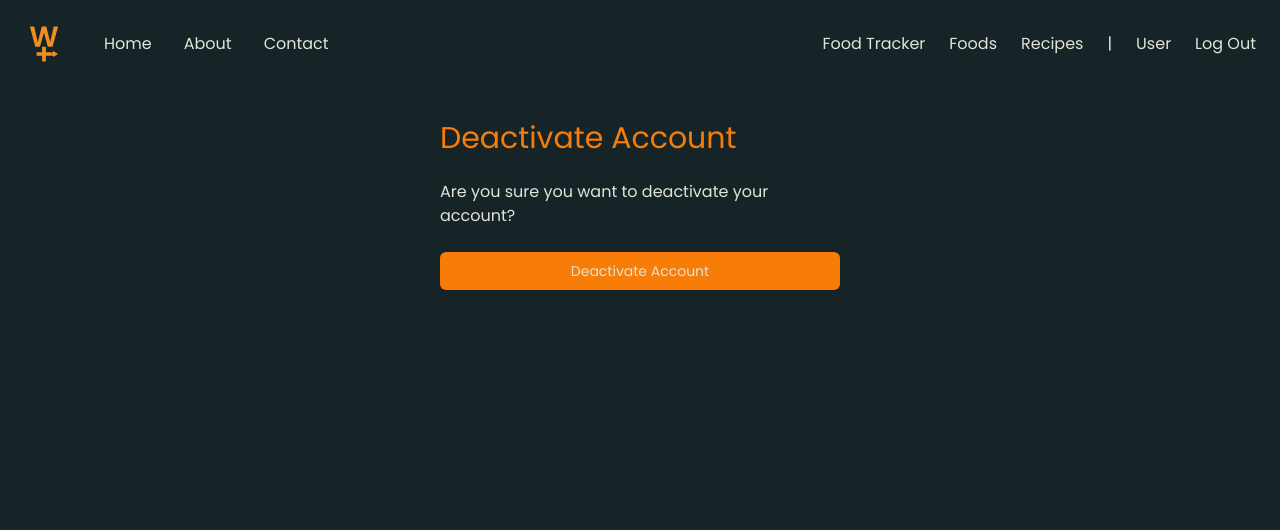
After one commit to jvp-design/weight_points_plus, a Django app: page /users/deactivate/ in a window 1280 px wide. The commit adds this page. Shown: the top 530 px of the page. Run offline with Django 3.2, Linux system fonts and the light colour scheme; the visitor is signed in with stand-in values (Sample User, id 1); style sheets or scripts are compiled from the project's sources; parts of the project's set-up code (start-up, migrations or seed data) failed here and were passed over; some libraries are stand-ins or nearby versions.

Commit message:
starting deactivate/delete account functionality

```diff
--- /dev/null
+++ b/weight_points_plus/templates/account/deactivate_account.html
@@ -0,0 +1,18 @@
+
+{% extends "account/base.html" %}
+
+{% load i18n %}
+
+{% block head_title %}{% translate "Deactivate Account" %}{% endblock head_title %}
+
+{% block card_title %}
+{% translate "Deactivate Account" %}
+{% endblock card_title %}
+
+{% block card_body %}
+<p class="text-contrast">{% translate "Are you sure you want to deactivate your account?" %}</p>
+  <form method="post" action="{% url 'users:deactivate' %}">
+  {% csrf_token %}
+  <button class="btn-primary" type="submit">{% translate "Deactivate Account" %}</button>
+  </form>
+{% endblock card_body %}
--- a/weight_points_plus/users/urls.py
+++ b/weight_points_plus/users/urls.py
@@ -8,5 +8,6 @@ urlpatterns = [
     path("~update/", view=views.user_update_view, name="update"),
     path("me/", view=views.current_user_detail_view, name="me"),
     path("record-weight/", view=views.weight_record_view, name="record-weight"),
+    path("deactivate/", view=views.deactivate_account_view, name="deactivate")
     # path("<str:username>/", view=views.user_detail_view, name="detail"),
 ]
--- a/weight_points_plus/users/views.py
+++ b/weight_points_plus/users/views.py
@@ -1,5 +1,11 @@
 from datetime import datetime
 from typing import Any, Dict, Optional
+
+from allauth.account.adapter import get_adapter
+from allauth.account.views import _ajax_response, LogoutFunctionalityMixin
+from django.shortcuts import redirect
+from django.views import View
+from django.views.generic.base import TemplateResponseMixin
 from pytz import timezone
 
 from django.contrib.auth import get_user_model
@@ -214,3 +220,33 @@ class WeightRecordView(UserHasAllInfoMixin, CreateView):
 
 
 weight_record_view = WeightRecordView.as_view()
+
+
+class DeactivateAccountView(TemplateResponseMixin, View):
+    template_name = "account/deactivate_account.html"
+
+    def get(self, *args, **kwargs):
+        if not self.request.user.is_authenticated:
+            response = redirect("/")
+            return _ajax_response(self.request, response)
+        response = self.render_to_response({})
+        return _ajax_response(self.request, response)
+
+    def post(self, *args, **kwargs):
+        if self.request.user.is_authenticated:
+            self.request.user.is_active = False
+
+            # From logout method in LogoutFunctionalityMixin
+            adapter = get_adapter(self.request)
+            messages.add_message(
+                self.request,
+                messages.SUCCESS,
+                "Your account has been successfully deactivated.",
+            )
+            self.request.user.save()
+            adapter.logout(self.request)
+        response = redirect("/")
+        return _ajax_response(self.request, response)
+
+
+deactivate_account_view = DeactivateAccountView.as_view()
```
Also changed, not shown: weight_points_plus/templates/users/user_detail.html (+7 -0 lines), weight_points_plus/templates/account/delete_account.html (added).
